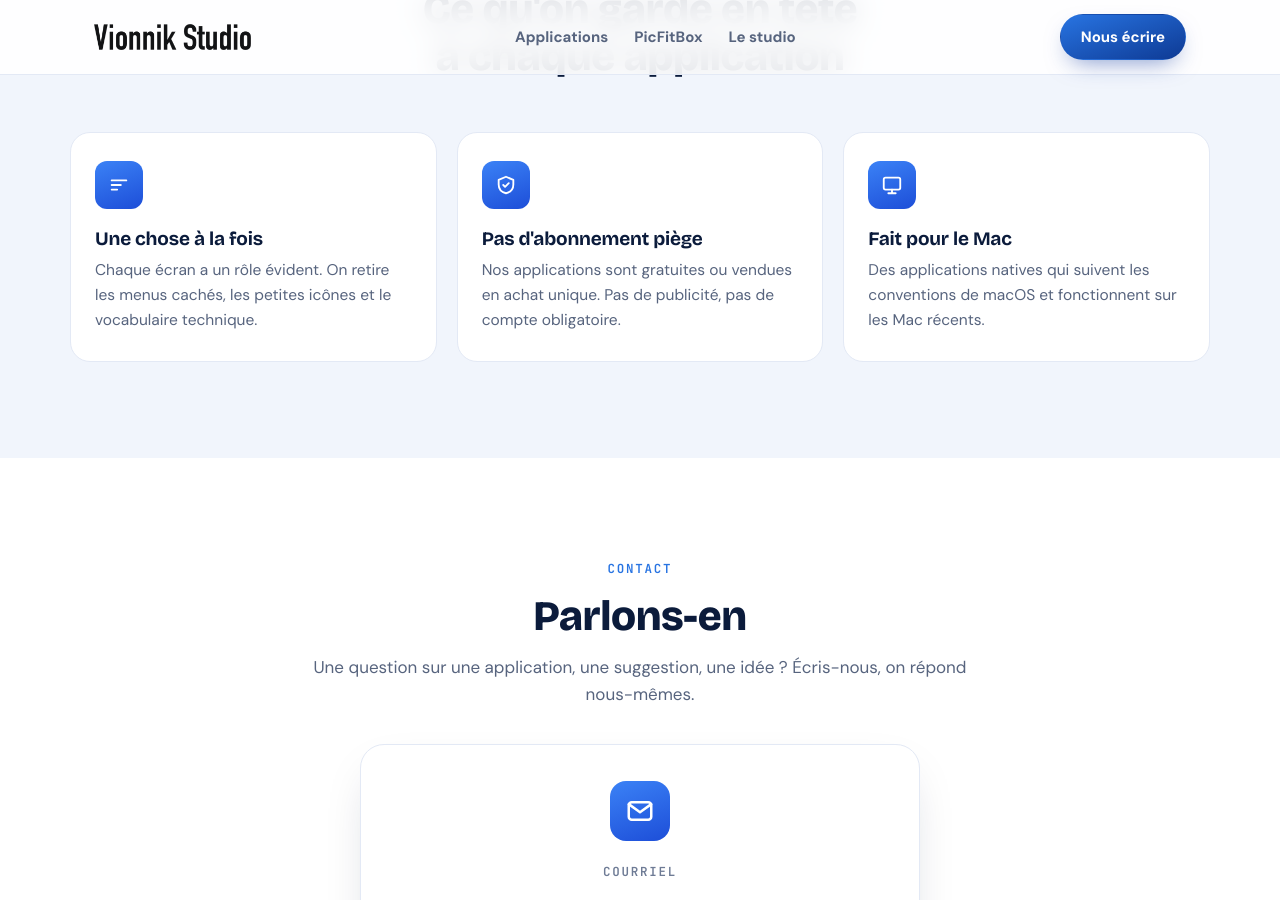
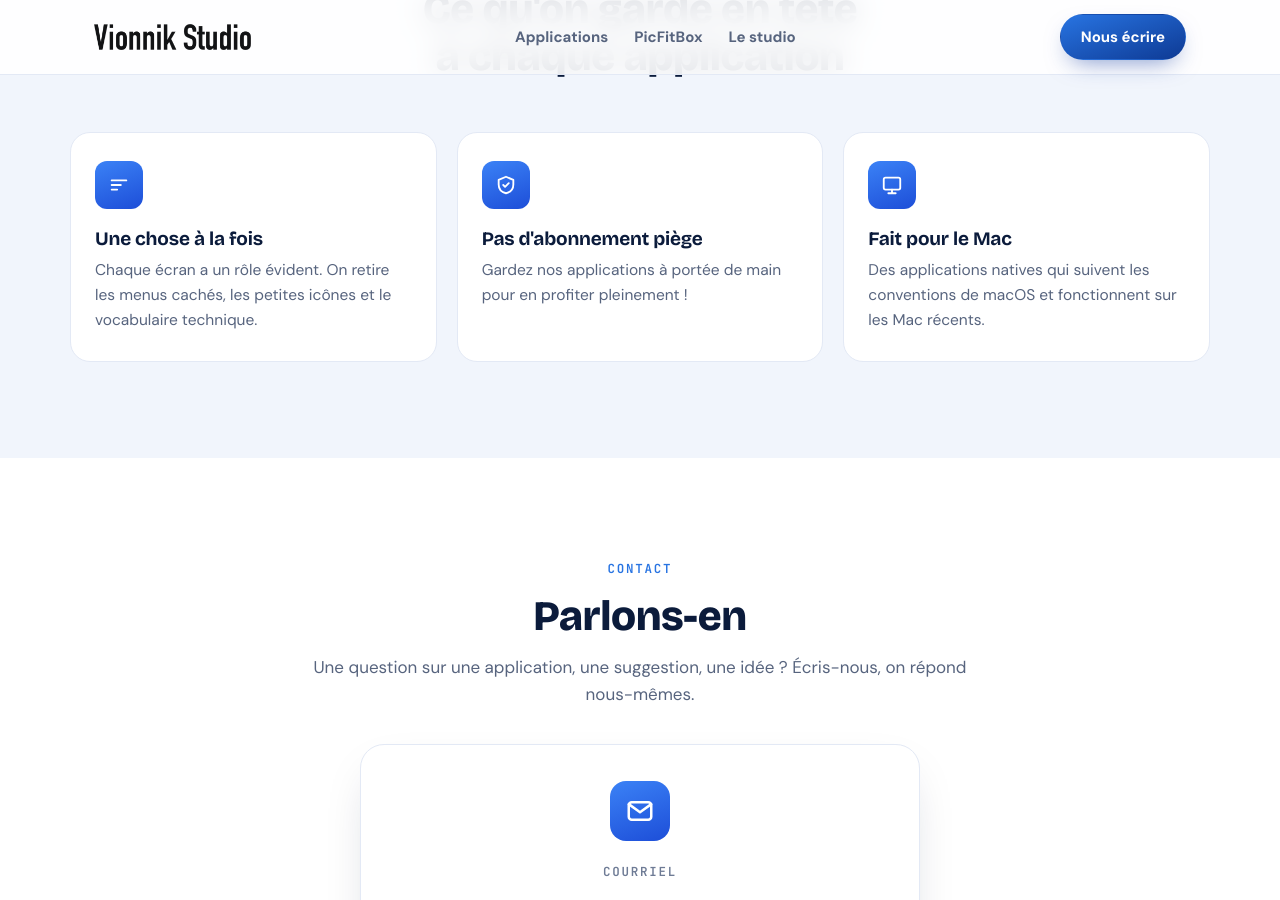
Before and after one commit to vionnikstudio/vionnikstudio.github.io, a Jekyll site: the page built from index.md, in a window 1280 px wide and 900 px high, scrolled down 2746 px. Built offline with Jekyll 4.4.1, drawn with Linux system fonts in a browser that asks for light colours.

Commit message:
Update text for 'Pas d'abonnement piège' section

```diff
--- a/index.md
+++ b/index.md
@@ -56,7 +56,7 @@ principes:
     texte: "Chaque écran a un rôle évident. On retire les menus cachés, les petites icônes et le vocabulaire technique."
   - icone: "bouclier"
     titre: "Pas d'abonnement piège"
-    texte: "Nos applications sont gratuites ou vendues en achat unique. Pas de publicité, pas de compte obligatoire."
+    texte: "Gardez nos applications à portée de main pour en profiter pleinement !"
   - icone: "ecran"
     titre: "Fait pour le Mac"
     texte: "Des applications natives qui suivent les conventions de macOS et fonctionnent sur les Mac récents."
```
